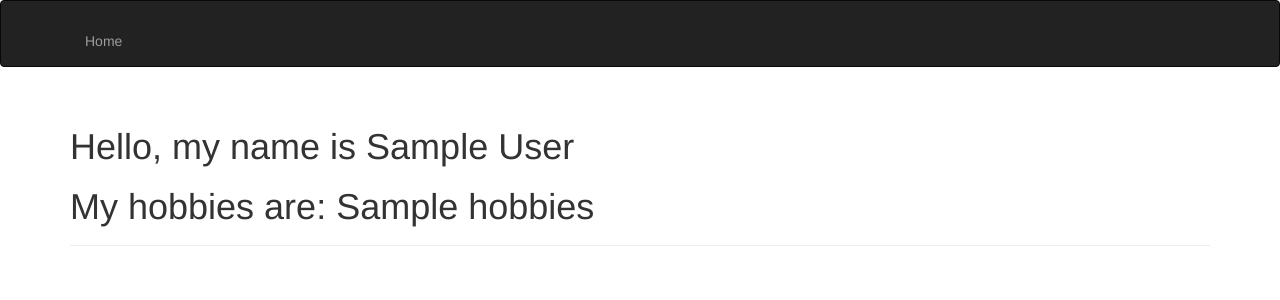
After one commit to colincron/flask_online_store, a Flask app: template app/templates/about_me.html in a window 1280 px wide. The commit adds this page. Shown: the top 300 px of the page. Run offline with Flask 2, Linux system fonts and the light colour scheme; the template is opened without the code that fills it: most values are stand-ins (such as "Sample title", 1, 10 or a date in 2020); some libraries are stand-ins or nearby versions.

Commit message:
Fixed/Functioning

```diff
--- a/app/__init__.py
+++ b/app/__init__.py
@@ -3,7 +3,9 @@
 """ Flask init """
 
 from flask import Flask # from flask module import Flask class
+from flask_bootstrap import Bootstrap
 
 app = Flask(__name__)
+Bootstrap(app)
 
 from app import routes
--- a/app/routes.py
+++ b/app/routes.py
@@ -26,6 +26,12 @@ def get_all_products():
     cursor.close()
     return results
 
+def get_all_users():
+    cursor = get_db().execute("select * from user;", ())
+    results = cursor.fetchall()
+    cursor.close()
+    return results
+
 def create_user():
     cursor = get_db().execute("insert into user values ('Test', 'LastName', 'skiing');")
     cursor.close()
@@ -45,15 +51,7 @@ def close_connection(exception):
 def index():
     return "Hello, World!"
 
-@app.route('/aboutme', methods=["GET"])
-def aboutme():
-    return {
-        "first_name": "Colin",
-        "last_name": "Cron",
-        "hobby": "Gardening"
-    }
-
-@app.route('/users', methods=["GET"])
+@app.route('/products', methods=["GET"])
 def get_products():
     out = {"ok": True, "body": ""}
     body_list = []
@@ -70,7 +68,28 @@ def get_products():
                 }
             body_list.append(temp_dict)
         out["body"] = body_list
-        return render_template("base.html", name=out["body"][0].get("Product Name"), category=out["body"][0].get("Category"), price=out["body"][0].get("Price"), stock=out["body"][0].get("Stock"), img_url=out["body"][0].get("IMG"))
+        return render_template("catalog.html", name=out["body"][0].get("Product Name"), category=out["body"][0].get("Category"), price=out["body"][0].get("Price"), stock=out["body"][0].get("Stock"), img_url=out["body"][0].get("IMG"))
+    # if "POST" in request.method:
+    #     create_user()
+    # if "PUT" in request.method:
+    #     update_user("last_name","Test","first_name", "Colin")
+
+@app.route('/users', methods=["GET"])
+def get_users():
+    out = {"ok": True, "body": ""}
+    body_list = []
+    if "GET" in request.method:
+        # get_all_users() returns all records from the user table
+        raw_data = get_all_users()
+        for item in raw_data:
+            temp_dict = {
+                "first_name": item[0],
+                "last_name": item[1],
+                "hobbies": item[2],
+                }
+            body_list.append(temp_dict)
+        out["body"] = body_list
+        return render_template("about_me.html", first_name=out["body"][0].get("first_name"), last_name=out["body"][0].get("last_name"), hobbies=out["body"][0].get("hobbies"))
     # if "POST" in request.method:
     #     create_user()
     # if "PUT" in request.method:
--- /dev/null
+++ b/app/templates/about_me.html
@@ -0,0 +1,10 @@
+{% extends "base.html" %}
+
+{% block content %}
+<div class="container">
+    <div class="page-header">
+        <h1>Hello, my name is {{ first_name }} {{ last_name }}</h1>
+        <h1>My hobbies are: {{ hobbies }}</h1>
+    </div>
+</div>
+{% endblock %}
--- a/app/templates/adminconsole.html
+++ b/app/templates/adminconsole.html
@@ -2,7 +2,8 @@
 
 {% block content %}
 <div class="formwrapper">
-  <h2 class="title">Contact</h2>
+  <h3>Admin Console</h3>
+  <h4 class="title">Add an Item:</h2>
   <form method="POST" action="/">
       <div class="form-field">{{ form.name.label }} {{ form.name }}</div>
       <div class="form-field">{{ form.category.label }} {{ form.category }}</div>
--- a/app/templates/base.html
+++ b/app/templates/base.html
@@ -1,12 +1,24 @@
-<html>
-    <head>
-        <title>About Me</title>
-    </head>
-    <body>
-        <p>Product Name: {{ name }}</p>
-        <p>Category: {{ category }}</p>
-        <p>Price: {{ price }}</p>
-        <p>In stock: {{ stock }}</p>
-        <p>Img URL: {{ img_url }}</p>
-    </body>
-</html>
+{% extends "bootstrap/base.html" %}
+{% block title %} About ME {% endblock %}
+
+{% block navbar %}
+<div class="navbar navbar-inverse" role="navigation">
+    <div class="container">
+        <div class="navbar-header">
+            <button type="button" class="navbar-toggle" data-toggle="collapse" data-target=".navbar-collapse">
+                <span class="sr-only">Toggle navigation</span>
+                <span class="icon-bar"></span>
+                <span class="icon-bar"></span>
+                <span class="icon-bar"></span>
+            </button>
+            <a class="navbar-collapse collapse">
+                <ul class="nav navbar-nav">
+                    <li>
+                        <a href="/">Home</a>
+                    </li>
+                </ul>
+            </a>
+        </div>
+    </div>
+</div>
+{% endblock %}
--- a/app/templates/layout.html
+++ b/app/templates/layout.html
@@ -1,6 +1,6 @@
 <!doctype html>
 <title>Online Store</title>
-<link rel=stylesheet type=text/css href="{{ url_for('static', filename='style.css') }}">
+<!--<link rel=stylesheet type=text/css href="{{ url_for('static', filename='style.css') }}"> -->
 <div class=page>
   <h1>Online Store</h1>
   <div class=metanav>
```
Also changed, not shown: app/templates/catalog.html (added, +13 -0 lines).
